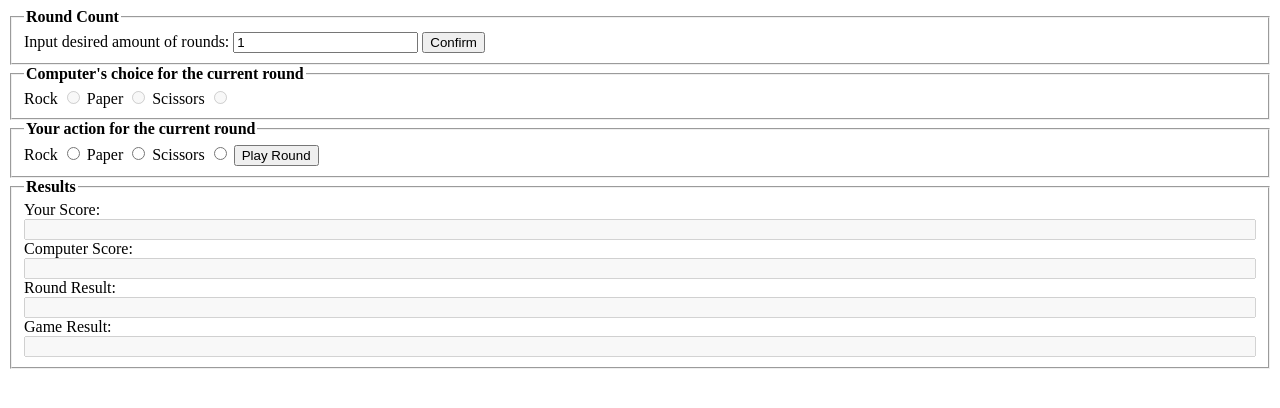
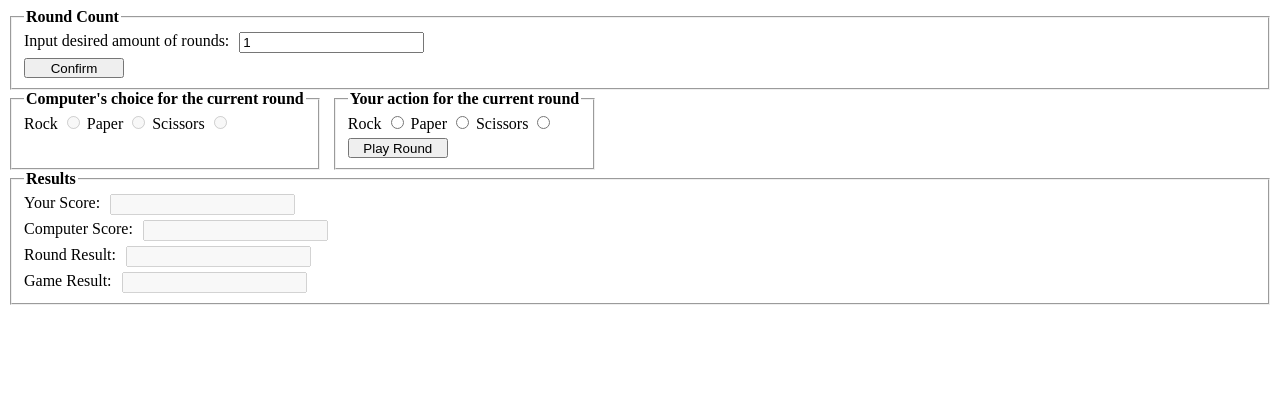
Before and after one commit to MatimotTheTimoters/rock-paper-scissors, a plain HTML site: page index.html in a window 1280 px wide. Drawn offline with Linux system fonts and the light colour scheme.

Commit message:
Add task for styles.css
10. Add styles to index.html elements
    - [x] Display flex
    - [x] FlexFlow column
    - [x] FlexFlow row
    - [] Justify content
    - [] Align items
    - [] Justify items
    - [] Flex
- Add flex-row and flex-col to index.html fieldset elements
- Fix input elements in results-container fieldset stretched to the end (now not stretching)

```diff
--- a/index.html
+++ b/index.html
@@ -8,31 +8,42 @@
 </head>
 <body>
     <form action="submit" method="post">
-        <fieldset class="round-count-container">
+        <fieldset class="round-count-container flex-col">
             <legend><strong>Round Count</strong></legend>
+
+            <div class="flex-row">
                 <label for="round-count-input">Input desired amount of rounds:</label>
                     <input type="text" id="round-count-input" name="round-count-input" value="1">
+            </div>
+
             <button type="button">Confirm</button>
         </fieldset>
 
-        <div class="choice-container">
-            <fieldset class="computer-choice-container">
+        <div class="choice-container flex-row">
+            <fieldset class="computer-choice-container flex-col">
                 <legend><strong>Computer's choice for the current round</strong></legend>
+
+                <div class="computer-choices">
                     <label for="c-rock">Rock</label>
                         <input type="radio" id="c-rock" name="computer-choice-action" value="rock" disabled>
                     <label for="c-paper">Paper</label>
                         <input type="radio" id="c-paper" name="computer-choice-action" value="paper" disabled>
                     <label for="c-scissors">Scissors</label>
                         <input type="radio" id="c-scissors" name="computer-choice-action" value="scissors" disabled>
+                </div>
             </fieldset>
-            <fieldset class="human-choice-container">
+            <fieldset class="human-choice-container flex-col">
                 <legend><strong>Your action for the current round</strong></legend>
+
+                <div class="human-choices">
                     <label for="rock">Rock</label>
                         <input type="radio" id="rock" name="human-choice-action" value="rock">
                     <label for="paper">Paper</label>
                         <input type="radio" id="paper" name="human-choice-action" value="paper">
                     <label for="scissors">Scissors</label>
                         <input type="radio" id="scissors" name="human-choice-action" value="scissors">
+                </div>
+
                 <button type="button">Play Round</button>
             </fieldset>
         </div>
@@ -40,14 +51,26 @@
         <fieldset class="results-container flex-col">
             <legend><strong>Results</strong></legend>
 
+            <div class="result flex-row">
                 <label for="human-score">Your Score:</label>
                     <input type="text" id="human-score" name="human-score" disabled>
+            </div>
+
+            <div class="result flex-row">
                 <label for="computer-score">Computer Score:</label>
                     <input type="text" id="computer-score" name="computer-score" disabled>
+            </div>
+
+            <div class="result flex-row">
                 <label for="round-result">Round Result:</label>
                     <input type="text" id="round-result" name="round-result" disabled>
+            </div>
+
+            <div class="result flex-row">
                 <label for="game-result">Game Result:</label>
                     <input type="text" id="game-result" name="game-result" disabled>
+            </div>
+
         </fieldset>
 
         <!-- <script src="script.js"></script> -->
--- a/styles.css
+++ b/styles.css
@@ -1,8 +1,20 @@
 * {
     box-sizing: border-box;
+}
+
+.flex-row {
+    display: flex;
+    flex-flow: row;
+    gap: 10px;
 }
 
 .flex-col {
     display: flex;
     flex-flow: column;
+    gap: 5px;
 }
+
+button {
+    width: 100px;
+    height: 20px;
+}
```
Also changed, not shown: 1 other file. Lines whose indentation alone changed are shown as unchanged.
